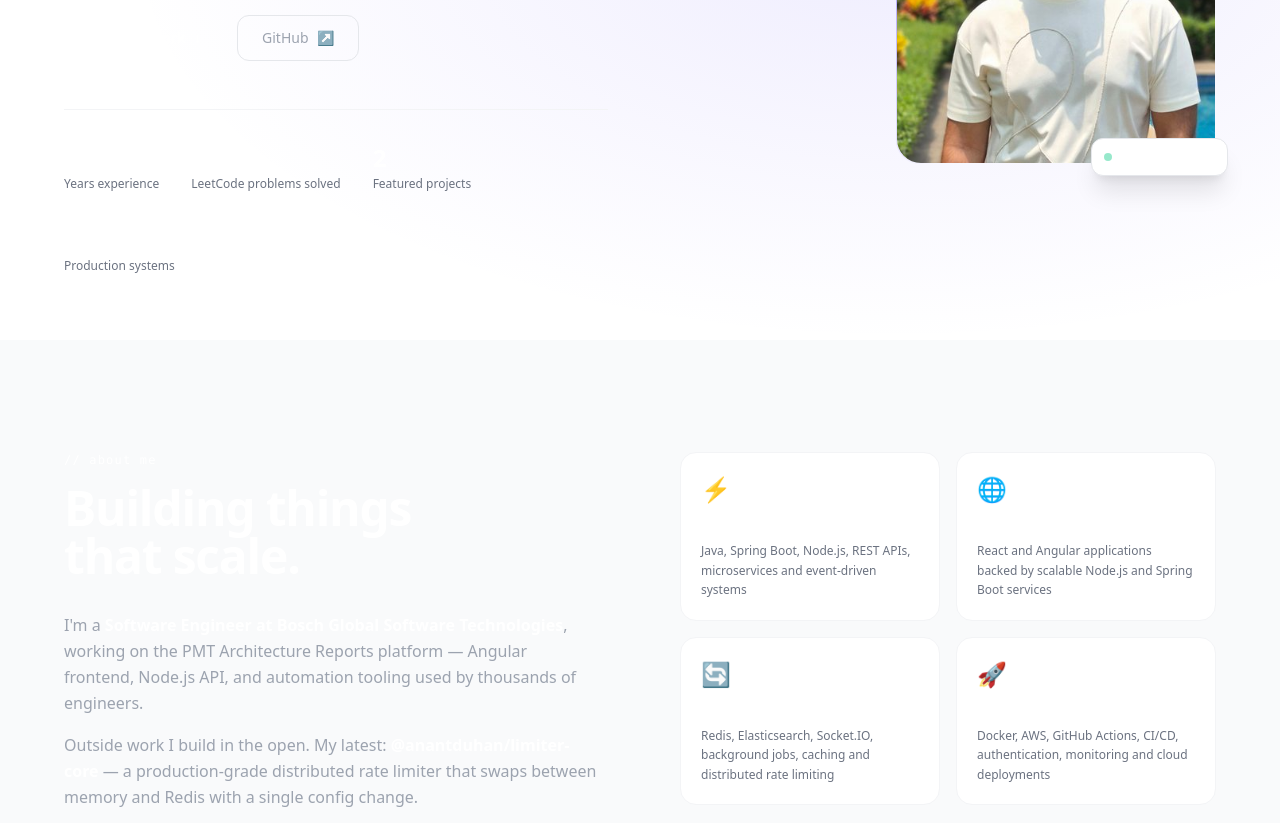
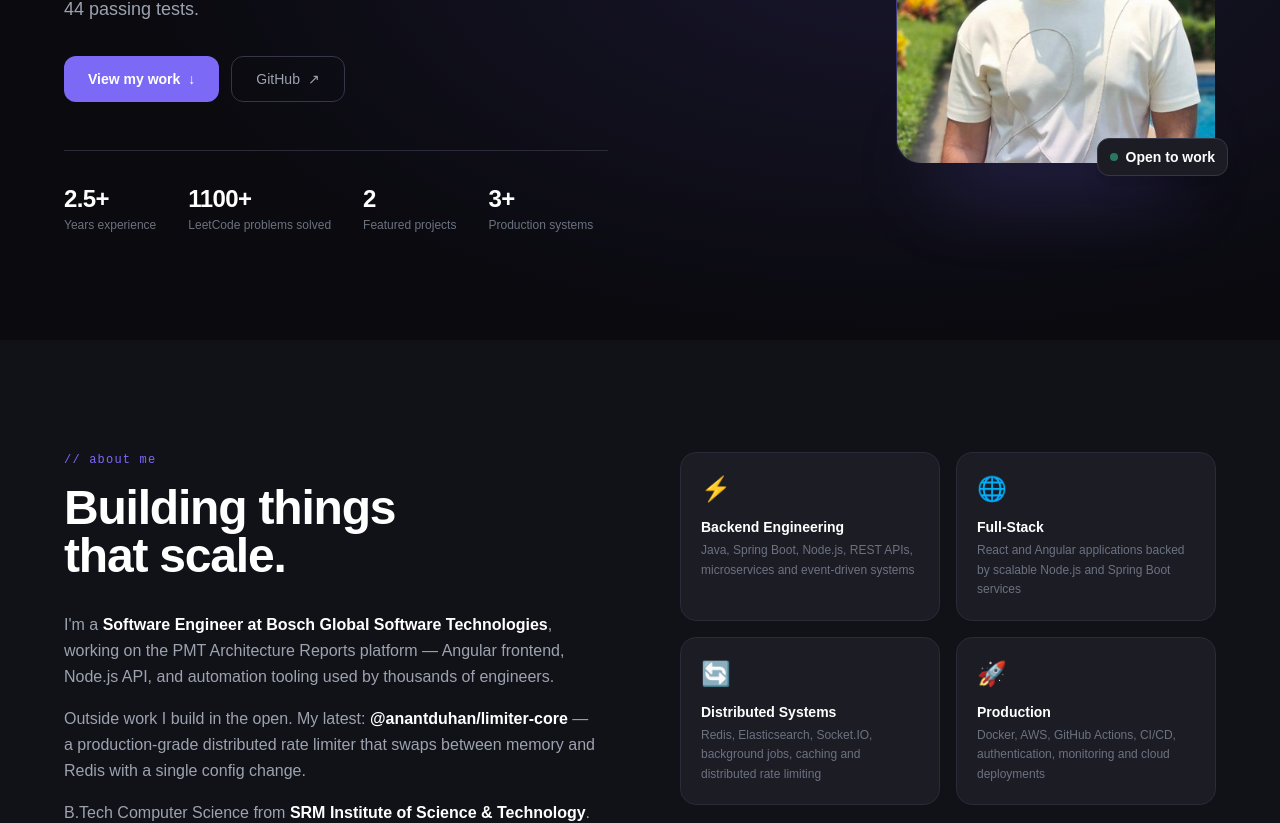
Before and after one commit to AnantDuhan/Anant-Duhan-Portfolio, a React app: page / in a window 1280 px wide. Shown: the part 460-1283 px from the top of the page. Built offline with nearby package versions, Linux system fonts and the light colour scheme; the HTML template or start-up script is replaced by a standard one.

Commit message:
light/dark mode fix

```diff
--- a/src/index.css
+++ b/src/index.css
@@ -1,3 +1,21 @@
 @tailwind base;
 @tailwind components;
 @tailwind utilities;
+
+@layer base {
+  html { scroll-behavior: smooth; }
+  body { @apply font-sans antialiased; }
+  ::selection { @apply bg-accent/20 text-white; }
+  ::-webkit-scrollbar { width: 4px; }
+  ::-webkit-scrollbar-track { background: transparent; }
+  ::-webkit-scrollbar-thumb { @apply bg-dark-border2 rounded; }
+}
+
+@layer utilities {
+  .gradient-text {
+    background: linear-gradient(135deg, #7C6AF7, #A78BFA);
+    -webkit-background-clip: text;
+    -webkit-text-fill-color: transparent;
+    background-clip: text;
+  }
+}
--- a/tailwind.config.js
+++ b/tailwind.config.js
@@ -1,6 +1,43 @@
+/** @type {import('tailwindcss').Config} */
 export default {
   content: ['./index.html', './src/**/*.{js,ts,jsx,tsx}'],
   darkMode: 'class',
-  theme: { extend: {} },
+  theme: {
+    extend: {
+      fontFamily: {
+        sans: ['Plus Jakarta Sans', 'sans-serif'],
+        mono: ['JetBrains Mono', 'monospace'],
+      },
+      colors: {
+        accent: {
+          DEFAULT: '#7C6AF7',
+          light: '#A78BFA',
+          glow: 'rgba(124,106,247,0.15)',
+        },
+        dark: {
+          bg:      '#0A0A0F',
+          bg2:     '#111118',
+          bg3:     '#18181F',
+          surface: '#1C1C25',
+          border:  '#2A2A38',
+          border2: '#363648',
+        },
+      },
+      animation: {
+        'fade-up':   'fade-up 0.6s ease forwards',
+        'pulse-dot': 'pulse-dot 2s infinite',
+      },
+      keyframes: {
+        'fade-up': {
+          from: { opacity: '0', transform: 'translateY(20px)' },
+          to:   { opacity: '1', transform: 'translateY(0)' },
+        },
+        'pulse-dot': {
+          '0%,100%': { opacity: '1', boxShadow: '0 0 0 0 rgba(52,211,153,0.4)' },
+          '50%':     { opacity: '0.7', boxShadow: '0 0 0 6px rgba(52,211,153,0)' },
+        },
+      },
+    },
+  },
   plugins: [],
 }
```
